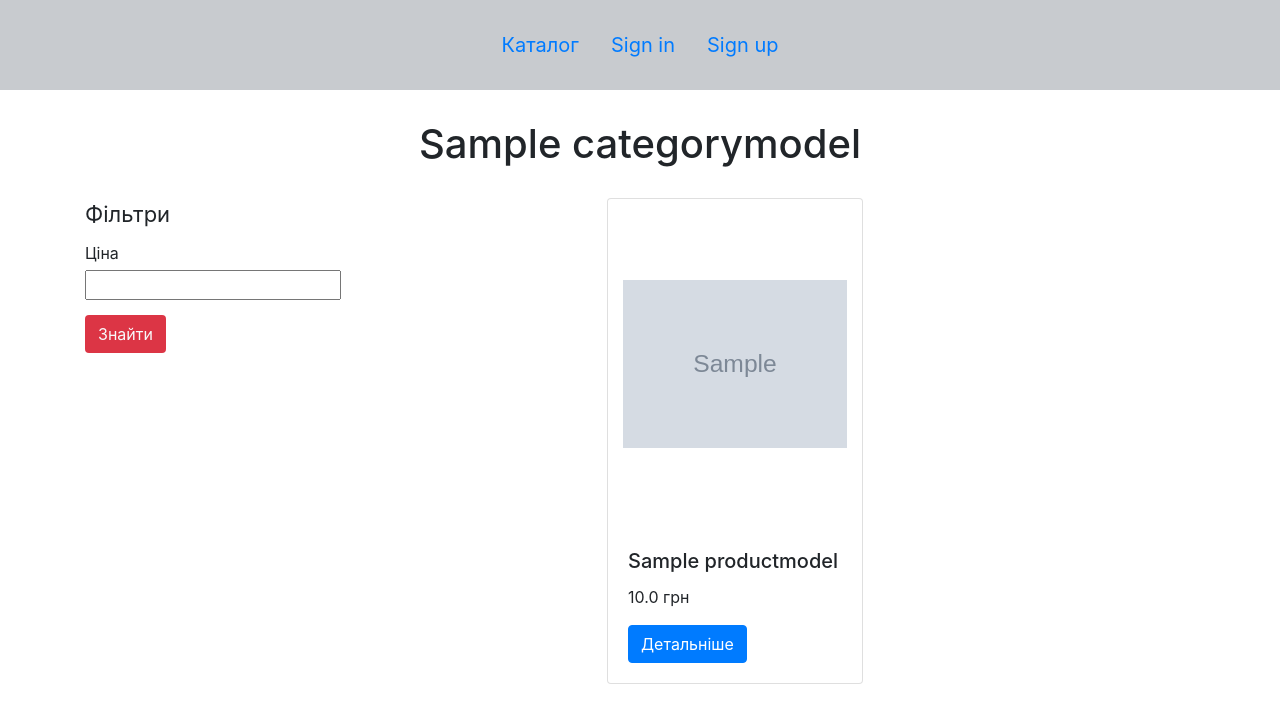
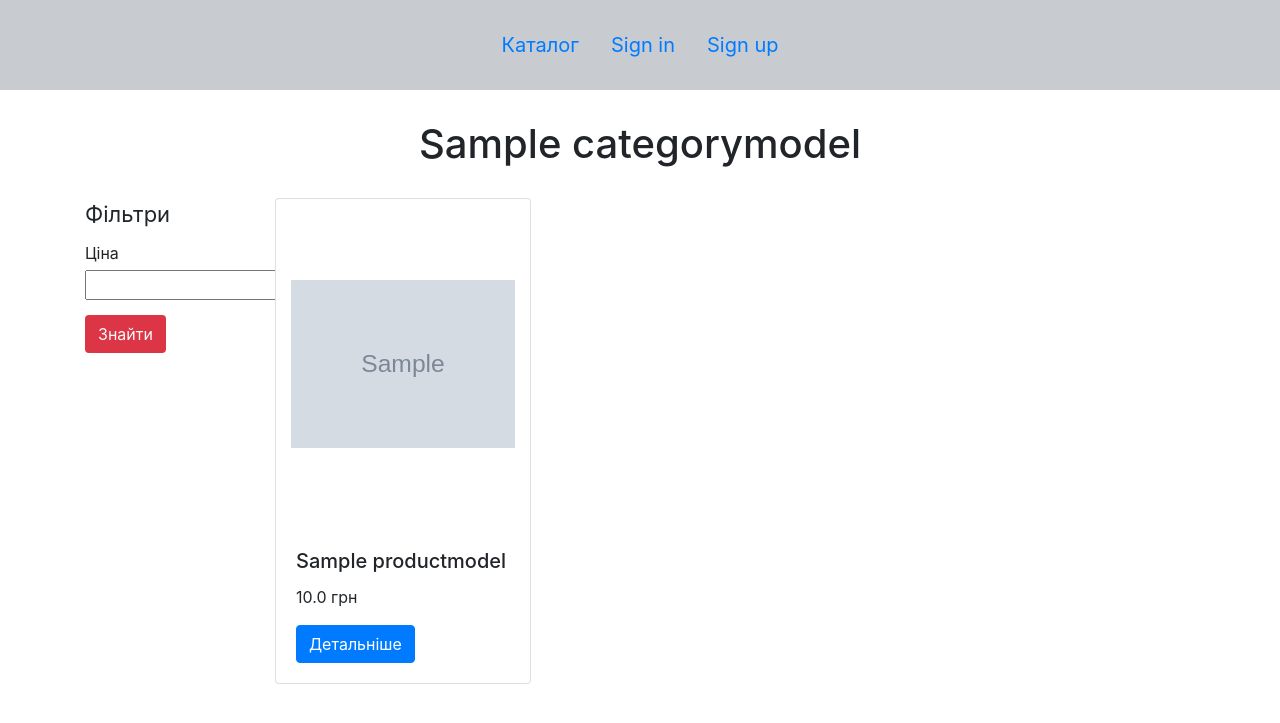
Before and after one commit to saindi/Internet-shop, a Django app: template catalog/templates/catalog/category.html in a window 1280 px wide. Shown: the top 723 px of the page. Run offline with Django 4.2, Linux system fonts and the light colour scheme; the template is opened without the code that fills it: values that come from a table or form of the project are taken from there, others are empty; tables that the repository leaves empty hold one stand-in row (values such as "Sample post"); grey boxes marked "Sample" are stand-in pictures; some libraries are stand-ins or nearby versions.

Commit message:
update category and user template

```diff
--- a/catalog/templates/catalog/category.html
+++ b/catalog/templates/catalog/category.html
@@ -1,14 +1,16 @@
 {% extends 'base.html' %}
+{% load static %}
 
 {% block head %}
     <link rel="stylesheet" href="https://cdnjs.cloudflare.com/ajax/libs/ion-rangeslider/2.3.1/css/ion.rangeSlider.min.css"/>
+    <link rel="stylesheet" href=" {% static '/css/category.css' %}">
 {% endblock %}
 
 {% block content %}
     <h1 style="text-align: center; margin: 30px 0">{{ category.name }}</h1>
 
-    <div class="row" style="margin-bottom: 50px">
-        <div class="col-sm col-lg-2">
+    <div class="row">
+        <div class="col-xl-2 col-lg-2 col-md-3 col-sm-12 col-12">
 
             <div class="text" style="font-size: 22px; margin-bottom: 10px">Фільтри</div>
 
@@ -18,11 +20,11 @@
 
         </div>
 
-        <div class="col-sm">
+        <div class="col-xl-10 col-lg-10 col-md-9 col-sm-12 col-12">
             <div class="row">
                 {% for product in products %}
-                    <div class="col-sm center-block" style="margin-bottom: 40px;">
-                        <div class="card" style="width: 16rem; margin: 0 auto">
+                    <div class="col-xl-4 col-lg-4 col-md-6 col-sm-6 col-12" style="margin-bottom: 25px;">
+                        <div class="card" style="width: 16rem;">
 
                             <div style="height: 300px; margin: 15px">
                                 <img class="card-img-top" style="width: 100%; height: 100%; object-fit: contain;" src="{{ product.img.url }}" alt="{{ product.img.url }}">
--- /dev/null
+++ b/static/css/category.css
@@ -0,0 +1,5 @@
+@media screen and (max-width: 576px) {
+    .card {
+        margin: 0 auto;
+    }
+}
--- a/user/templates/user/user.html
+++ b/user/templates/user/user.html
@@ -6,7 +6,7 @@
 
     <div class="row" style="margin-bottom: 50px">
 
-        <div class="col-sm">
+        <div class="col-xl-6 col-lg-6 col-md-6 col-sm-12">
             <div class="text-center" style="margin: 30px 0; font-size: 24px">
                 Інформація
             </div>
@@ -27,7 +27,7 @@
 
         </div>
 
-        <div class="col-sm">
+        <div class="col-xl-6 col-lg-6 col-md-6 col-sm-12">
             <div class="text-center" style="margin: 30px 0; font-size: 24px">
                 Мої покупки
             </div>
```
